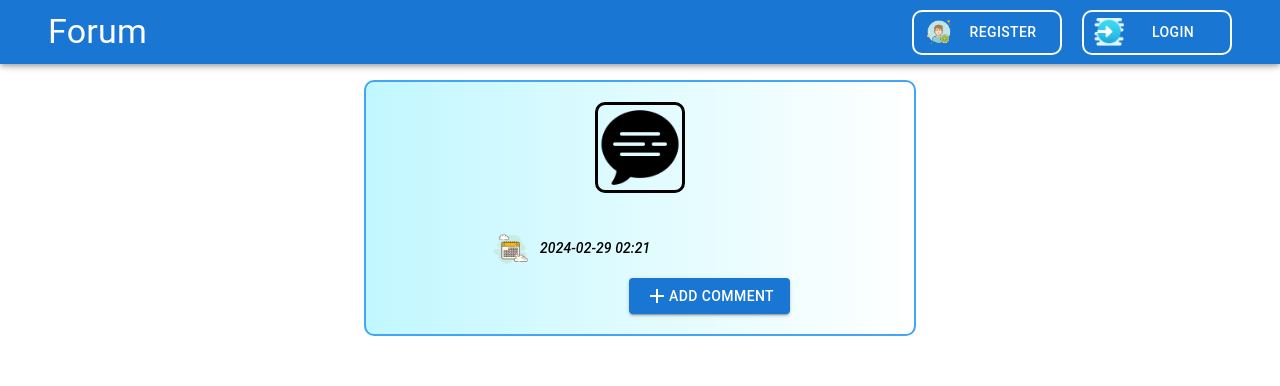
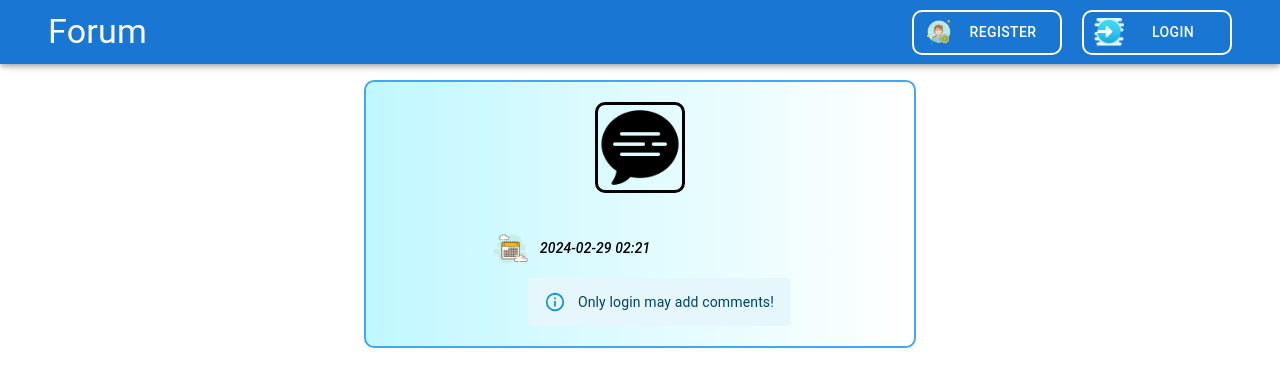
Before and after one commit to red88july/lab_work88, a React (Vite) app in the folder frontend/: page /posts/1 in a window 1280 px wide. Shown: the top 386 px of the page. Built offline with nearby package versions, Linux system fonts and the light colour scheme; no server answers.

Commit message:
"Set logic for button 'add comment' (only login user can see button if you are not login you info alert, and if you click for you open form to post comment)"

```diff
--- a/frontend/src/App.tsx
+++ b/frontend/src/App.tsx
@@ -7,6 +7,7 @@ import LogForm from './features/users/LogForm.tsx';
 import PostForm from './features/posts/PostForm.tsx';
 import Posts from './features/posts/Posts.tsx';
 import ViewPost from './features/posts/ViewPost.tsx';
+import CommentsForm from './features/CommentsForm.tsx';
 
 function App() {
   return (
@@ -18,6 +19,7 @@ function App() {
               <Route path="/login" element={(<LogForm />)}/>
               <Route path="/new-post" element={(<PostForm />)}/>
               <Route path="posts/:id" element={(<ViewPost />)}/>
+              <Route path="/comments" element={(<CommentsForm />)}/>
               <Route path="*" element={(
                 <Box
                   sx={{display: "flex", alignItems:'center',
--- /dev/null
+++ b/frontend/src/features/CommentsForm.tsx
@@ -0,0 +1,12 @@
+import {Box} from '@mui/material';
+
+
+const CommentsForm = () => {
+  return (
+    <Box marginTop={25}>
+      Test
+    </Box>
+  );
+};
+
+export default CommentsForm;
--- a/frontend/src/features/posts/ViewPost.tsx
+++ b/frontend/src/features/posts/ViewPost.tsx
@@ -1,16 +1,17 @@
-import {Box, Button, CardMedia, Container, Typography} from '@mui/material';
+import {Alert, Box, Button, CardMedia, Container, Typography} from '@mui/material';
 import dayjs from 'dayjs';
 import {useSelector} from 'react-redux';
 import {selectViewPost} from './postsSlice.ts';
-import {useAppDispatch} from '../../../app/hooks.ts';
-import {useParams} from 'react-router-dom';
+import {useAppDispatch, useAppSelector} from '../../../app/hooks.ts';
+import {NavLink, useParams} from 'react-router-dom';
 import {useEffect} from 'react';
 import {viewOnePost} from './postsThunk.ts';
-import iconAuthorPost from '../../assets/images/ic-author.png';
 import iconDatetimePost from '../../assets/images/ic-date.png';
 import picOfPostMessage from '../../assets/images/ic-message.png';
 import AddIcon from '@mui/icons-material/Add';
 import {apiURL} from '../../constants.ts';
+import {selectUserDetails} from '../users/usersSlice.ts';
+
 
 const stylePostBox = {
   borderRadius: '10px',
@@ -38,6 +39,8 @@ const ViewPost = () => {
   const dispatch = useAppDispatch();
   const viewPost = useSelector(selectViewPost);
 
+  const user = useAppSelector(selectUserDetails);
+
   let imagePost = picOfPostMessage;
 
   if (viewPost?.image) {
@@ -51,7 +54,6 @@ const ViewPost = () => {
       dispatch(viewOnePost(id));
     }
   }, [dispatch, id]);
-
 
   return (
     <Container maxWidth="sm">
@@ -79,10 +81,13 @@ const ViewPost = () => {
               </Box>
             </Box>
             <Box display="flex" justifyContent="right">
-                <Button variant="contained">
-                  <AddIcon />
+              {user ?
+                (<Button component={NavLink} to="/comments" variant="contained" startIcon={<AddIcon/>}>
                   Add comment
-                </Button>
+                </Button>) :
+                (<Alert severity="info">
+                  Only login may add comments!
+                </Alert>)}
             </Box>
           </Box>
         </Box>
```
Lines whose indentation alone changed are shown as unchanged.
